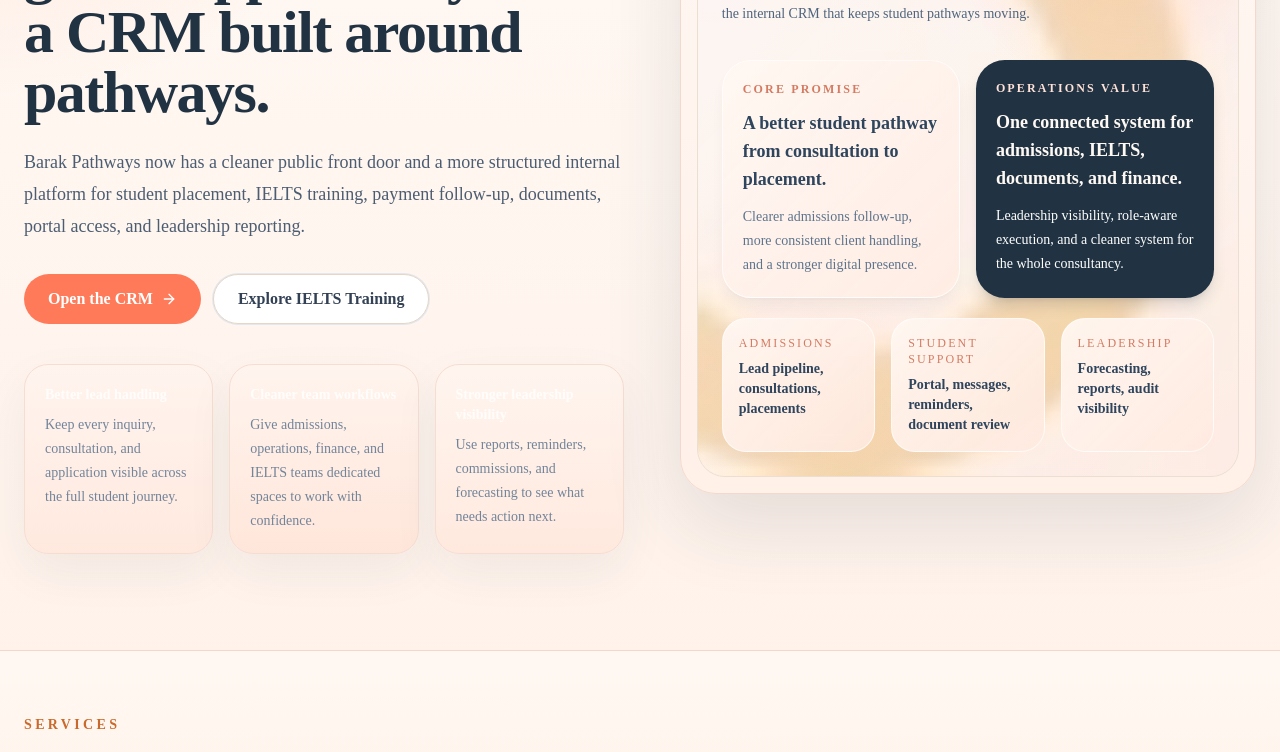
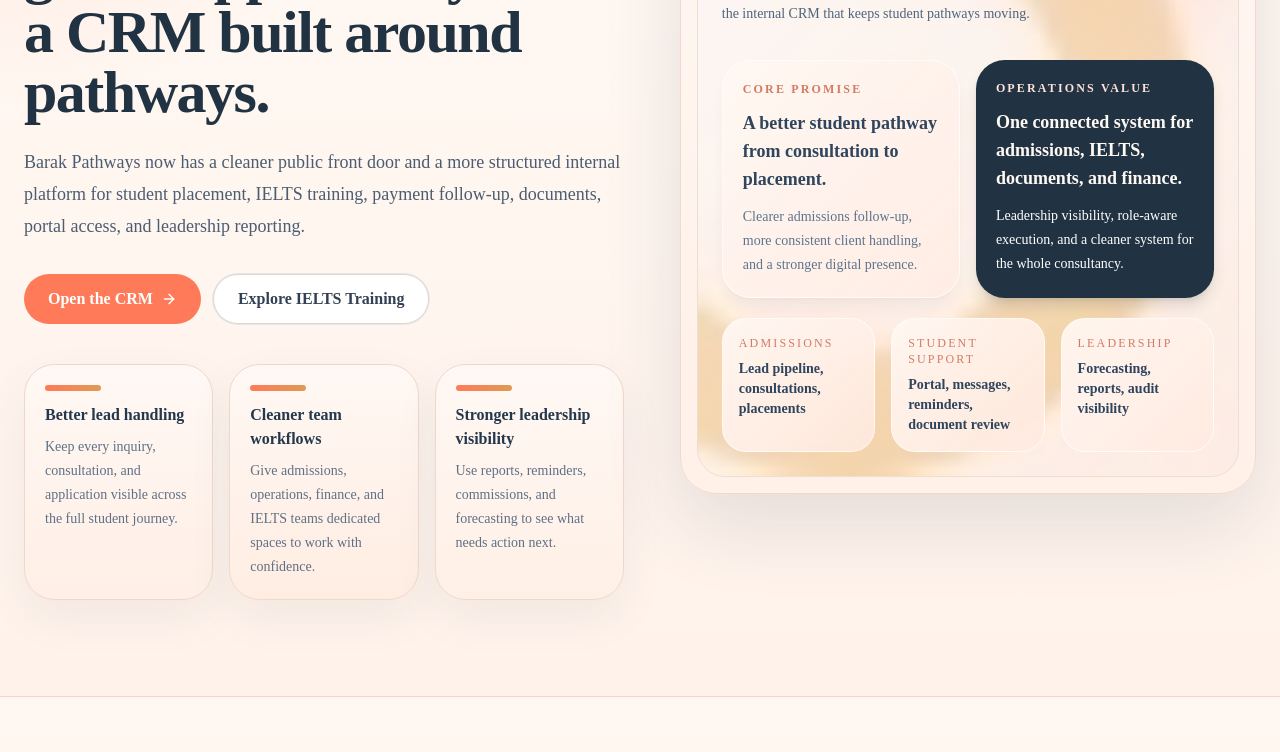
Before and after one commit to Calvis123/pathways-crm, a Next.js app: page / in a window 1280 px wide. Shown: the part 432-1184 px from the top of the page. Built offline with nearby package versions, Linux system fonts and the light colour scheme; no server answers.

Commit message:
Polish landing page highlight cards

```diff
--- a/components/marketing/landing-page.tsx
+++ b/components/marketing/landing-page.tsx
@@ -268,21 +268,24 @@ export function LandingPage() {
               </div>
 
               <div className="mt-10 grid gap-4 sm:grid-cols-3">
-                <div className="rounded-3xl border border-[#f6ddd2] bg-[linear-gradient(180deg,#fff4ee_0%,#ffe9df_100%)] p-5 shadow-[0_18px_48px_rgba(33,51,67,0.06)] dark:border-white/10 dark:bg-[linear-gradient(180deg,rgba(33,43,64,0.98),rgba(21,31,49,0.98))] dark:shadow-[0_20px_55px_rgba(2,6,23,0.3)]">
-                  <p className="text-sm font-semibold text-[#fffdfb] dark:text-white">Better lead handling</p>
-                  <p className="mt-2 text-sm leading-6 text-[#72849a] dark:text-slate-300">
+                <div className="rounded-[1.9rem] border border-[#efd8cb] bg-[linear-gradient(180deg,#fff8f4_0%,#ffefe6_100%)] p-5 shadow-[0_18px_48px_rgba(33,51,67,0.06)] dark:border-white/10 dark:bg-[linear-gradient(180deg,rgba(33,43,64,0.98),rgba(21,31,49,0.98))] dark:shadow-[0_20px_55px_rgba(2,6,23,0.3)]">
+                  <div className="mb-3 h-1.5 w-14 rounded-full bg-[linear-gradient(90deg,#ff7a59,#e09a54)]" />
+                  <p className="text-base font-semibold leading-6 text-[#24384d] dark:text-white">Better lead handling</p>
+                  <p className="mt-2 text-sm leading-6 text-[#5f7085] dark:text-slate-300">
                     Keep every inquiry, consultation, and application visible across the full student journey.
                   </p>
                 </div>
-                <div className="rounded-3xl border border-[#f6ddd2] bg-[linear-gradient(180deg,#fff4ee_0%,#ffe6da_100%)] p-5 shadow-[0_18px_48px_rgba(33,51,67,0.06)] dark:border-white/10 dark:bg-[linear-gradient(180deg,rgba(33,43,64,0.98),rgba(21,31,49,0.98))] dark:shadow-[0_20px_55px_rgba(2,6,23,0.3)]">
-                  <p className="text-sm font-semibold text-[#fffdfb] dark:text-white">Cleaner team workflows</p>
-                  <p className="mt-2 text-sm leading-6 text-[#72849a] dark:text-slate-300">
+                <div className="rounded-[1.9rem] border border-[#efd8cb] bg-[linear-gradient(180deg,#fff8f4_0%,#ffede2_100%)] p-5 shadow-[0_18px_48px_rgba(33,51,67,0.06)] dark:border-white/10 dark:bg-[linear-gradient(180deg,rgba(33,43,64,0.98),rgba(21,31,49,0.98))] dark:shadow-[0_20px_55px_rgba(2,6,23,0.3)]">
+                  <div className="mb-3 h-1.5 w-14 rounded-full bg-[linear-gradient(90deg,#ff7a59,#e09a54)]" />
+                  <p className="text-base font-semibold leading-6 text-[#24384d] dark:text-white">Cleaner team workflows</p>
+                  <p className="mt-2 text-sm leading-6 text-[#5f7085] dark:text-slate-300">
                     Give admissions, operations, finance, and IELTS teams dedicated spaces to work with confidence.
                   </p>
                 </div>
-                <div className="rounded-3xl border border-[#f6ddd2] bg-[linear-gradient(180deg,#fff5ef_0%,#ffe9de_100%)] p-5 shadow-[0_18px_48px_rgba(33,51,67,0.06)] dark:border-white/10 dark:bg-[linear-gradient(180deg,rgba(33,43,64,0.98),rgba(21,31,49,0.98))] dark:shadow-[0_20px_55px_rgba(2,6,23,0.3)]">
-                  <p className="text-sm font-semibold text-[#fffdfb] dark:text-white">Stronger leadership visibility</p>
-                  <p className="mt-2 text-sm leading-6 text-[#72849a] dark:text-slate-300">
+                <div className="rounded-[1.9rem] border border-[#efd8cb] bg-[linear-gradient(180deg,#fff8f4_0%,#fff0e6_100%)] p-5 shadow-[0_18px_48px_rgba(33,51,67,0.06)] dark:border-white/10 dark:bg-[linear-gradient(180deg,rgba(33,43,64,0.98),rgba(21,31,49,0.98))] dark:shadow-[0_20px_55px_rgba(2,6,23,0.3)]">
+                  <div className="mb-3 h-1.5 w-14 rounded-full bg-[linear-gradient(90deg,#ff7a59,#e09a54)]" />
+                  <p className="text-base font-semibold leading-6 text-[#24384d] dark:text-white">Stronger leadership visibility</p>
+                  <p className="mt-2 text-sm leading-6 text-[#5f7085] dark:text-slate-300">
                     Use reports, reminders, commissions, and forecasting to see what needs action next.
                   </p>
                 </div>
```
